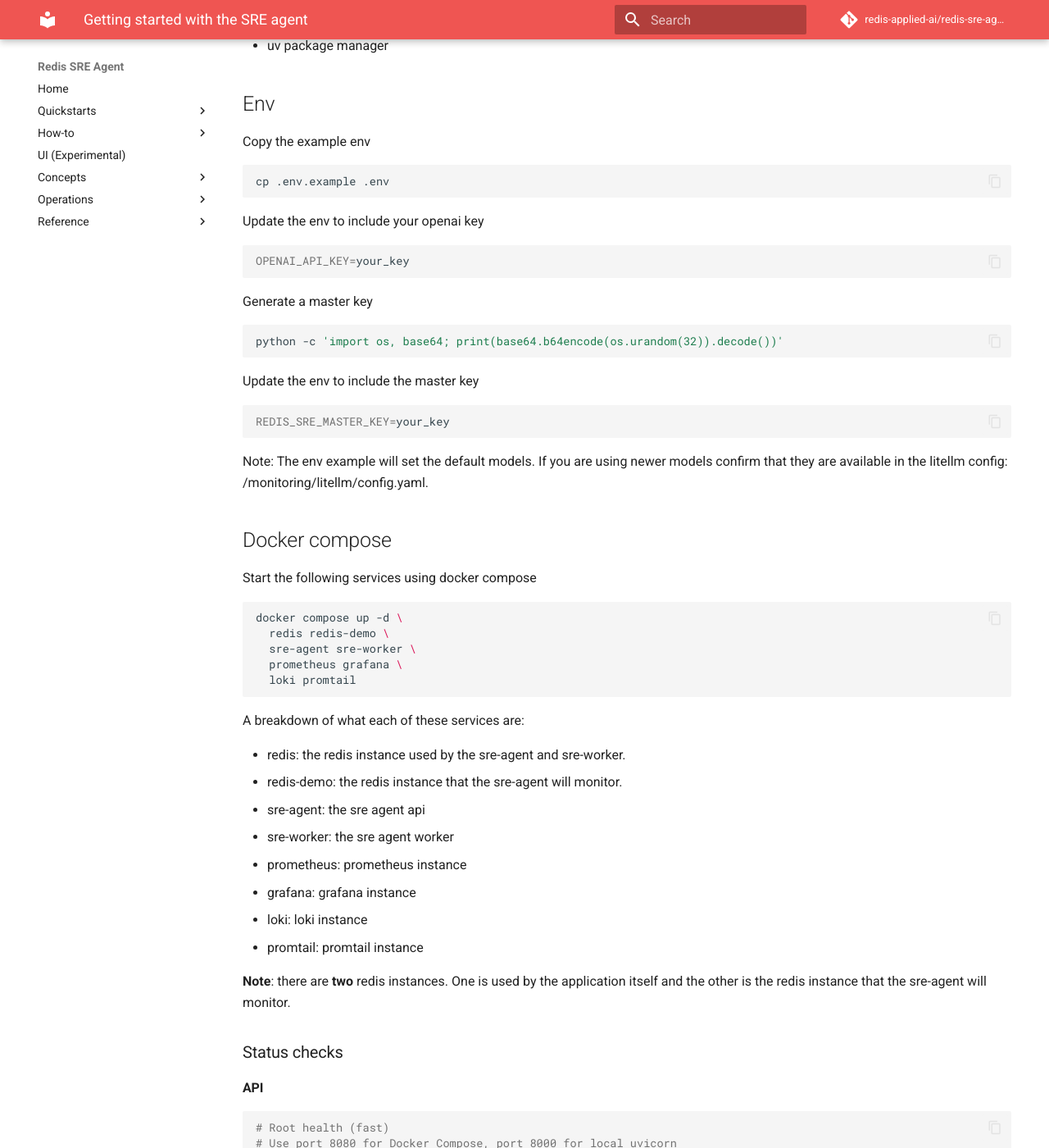
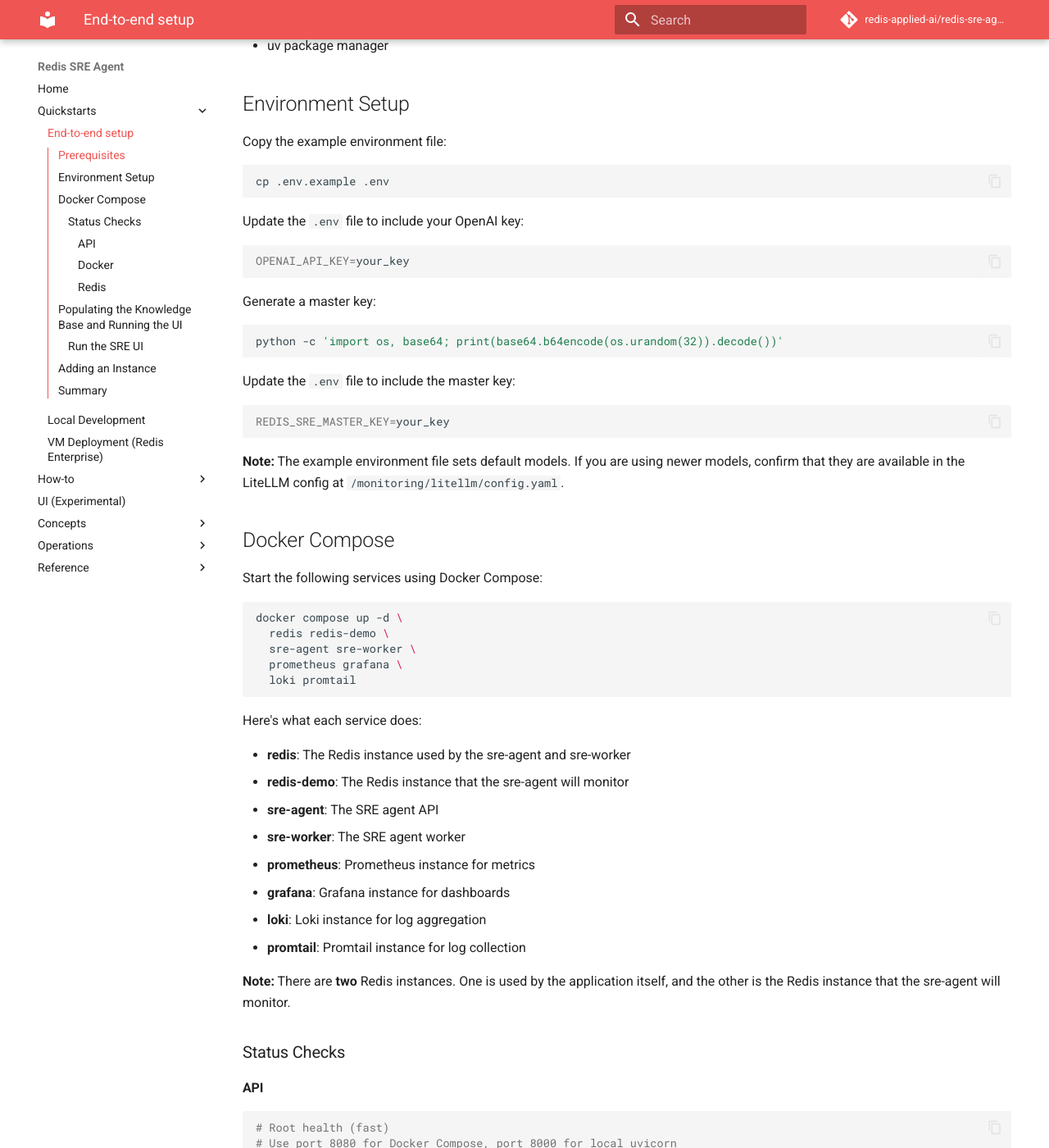
Before and after one commit to redis-applied-ai/redis-sre-agent, an MkDocs documentation site: the page built from docs/quickstarts/end-to-end-setup.md, in a window 1280 px wide and 1400 px high, scrolled down 322 px. Shown: the whole window at 82% size. Built offline with MkDocs 1.6.1 and Material for MkDocs 9.7.7, drawn with Linux system fonts in a browser that asks for light colours; comment, search, counter and statistics services are not loaded; some of the changed text lies outside the part shown.

````diff
--- a/docs/quickstarts/end-to-end-setup.md
+++ b/docs/quickstarts/end-to-end-setup.md
@@ -1,39 +1,45 @@
-# Getting started with the SRE agent
+# Getting Started with the SRE Agent
 
 ## Prerequisites
+
 - Docker
-- Docker compose
+- Docker Compose
 - OpenAI API key
 - Python >= 3.12
 - uv package manager
 
-## Env
+## Environment Setup
 
-Copy the example env
+Copy the example environment file:
+
 ```bash
 cp .env.example .env
 ```
 
-Update the env to include your openai key
+Update the `.env` file to include your OpenAI key:
+
 ```bash
 OPENAI_API_KEY=your_key
 ```
 
-Generate a master key
+Generate a master key:
+
 ```bash
 python -c 'import os, base64; print(base64.b64encode(os.urandom(32)).decode())'
 ```
 
-Update the env to include the master key
+Update the `.env` file to include the master key:
+
 ```bash
 REDIS_SRE_MASTER_KEY=your_key
 ```
 
-Note: The env example will set the default models. If you are using newer models confirm that they are available in the litellm config: /monitoring/litellm/config.yaml.
+**Note:** The example environment file sets default models. If you are using newer models, confirm that they are available in the LiteLLM config at `/monitoring/litellm/config.yaml`.
 
-## Docker compose
+## Docker Compose
 
-Start the following services using docker compose
+Start the following services using Docker Compose:
+
 ```bash
 docker compose up -d \
   redis redis-demo \
@@ -42,22 +48,23 @@
   loki promtail
 ```
 
-A breakdown of what each of these services are:
+Here's what each service does:
 
-- redis: the redis instance used by the sre-agent and sre-worker.
-- redis-demo: the redis instance that the sre-agent will monitor.
-- sre-agent: the sre agent api
-- sre-worker: the sre agent worker
-- prometheus: prometheus instance
-- grafana: grafana instance
-- loki: loki instance
-- promtail: promtail instance
+- **redis**: The Redis instance used by the sre-agent and sre-worker
+- **redis-demo**: The Redis instance that the sre-agent will monitor
+- **sre-agent**: The SRE agent API
+- **sre-worker**: The SRE agent worker
+- **prometheus**: Prometheus instance for metrics
+- **grafana**: Grafana instance for dashboards
+- **loki**: Loki instance for log aggregation
+- **promtail**: Promtail instance for log collection
 
-**Note**: there are **two** redis instances. One is used by the application itself and the other is the redis instance that the sre-agent will monitor.
+**Note:** There are **two** Redis instances. One is used by the application itself, and the other is the Redis instance that the sre-agent will monitor.
 
-### Status checks
+### Status Checks
 
 #### API
+
 ```bash
 # Root health (fast)
 # Use port 8080 for Docker Compose, port 8000 for local uvicorn
@@ -79,11 +87,12 @@
 
 #### Redis
 
-Use redis insight or redis_cli to confirm that both redis instances are up and running. By default the internal sre redis should be available at redis://localhost:7843 and the redis-demo at redis://localhost:7844. The internal instance 7843 will have docket workers and some additional keys related to the sre-agent. The redis-demo instance will be empty.
+Use Redis Insight or `redis-cli` to confirm that both Redis instances are running. By default, the internal SRE Redis is available at `redis://localhost:7843` and the redis-demo at `redis://localhost:7844`. The internal instance (port 7843) will have Docket workers and additional keys related to the sre-agent. The redis-demo instance will be empty.
 
-## Populating the knowledge base and running the UI
+## Populating the Knowledge Base and Running the UI
 
-Populate the index locally (this will take a second to do the embeddings)
+Populate the index locally (this may take a moment to generate embeddings):
+
 ```bash
 uv run ./scripts/setup_redis_docs_local.sh
 
@@ -92,28 +101,31 @@
 
 ![scrape](./resources/scrape.png)
 
-Now check the index to make sure documents were loaded.
+Check the index to verify that documents were loaded:
 
 ![data](./resources/data-proc.png)
 
-### Run the sre-ui
+### Run the SRE UI
+
 ```bash
 docker compose up -d sre-ui
 ```
 
-The ui should be available at http://localhost:3002 and look something like the following.
+The UI should be available at http://localhost:3002 and look something like this:
 
 ![ui](./resources/ui.png)
 
-Note: if you see connection issue open the dev console and check that connection are attempting to be made to the correct ports. If you see that it is attempting to connect at the wrong port update ui/.env to include the correct port. For example:
+**Note:** If you see connection issues, open the browser developer console and check that connections are being made to the correct ports. If the UI is attempting to connect to the wrong port, update `ui/.env` to include the correct port:
+
 ```bash
-# in ui/.env not root level .env
+# In ui/.env, not the root-level .env
 VITE_API_URL=http://localhost:8080/api/v1
 ```
 
-## Adding an instance
+## Adding an Instance
 
-Create the instance the agent will triage, then verify a connection.
+Create the instance that the agent will triage:
+
 ```bash
 # Create instance
 curl -fsS -X POST http://localhost:8080/api/v1/instances \
@@ -127,7 +139,6 @@
   }' | jq
 ```
 
+## Summary
 
-# Review
-
-Now you should have a basic running version of the redis sre agent! You can try asking it questions about redis in the UI or via the API. You can also try running the agent with different configurations and settings.
+You now have a running version of the Redis SRE agent. You can ask it questions about Redis in the UI or via the API, and experiment with different configurations and settings.
--- a/mkdocs.yml
+++ b/mkdocs.yml
@@ -38,6 +38,7 @@
 nav:
   - Home: index.md
   - Quickstarts:
+      - End-to-end setup: quickstarts/end-to-end-setup.md
       - Local Development: quickstarts/local.md
       - VM Deployment (Redis Enterprise): quickstarts/vm-deployment.md
   - How-to:
````
Also changed, not shown: other parts of docs/quickstarts/end-to-end-setup.md (+2 -1 lines), 3 other files.
